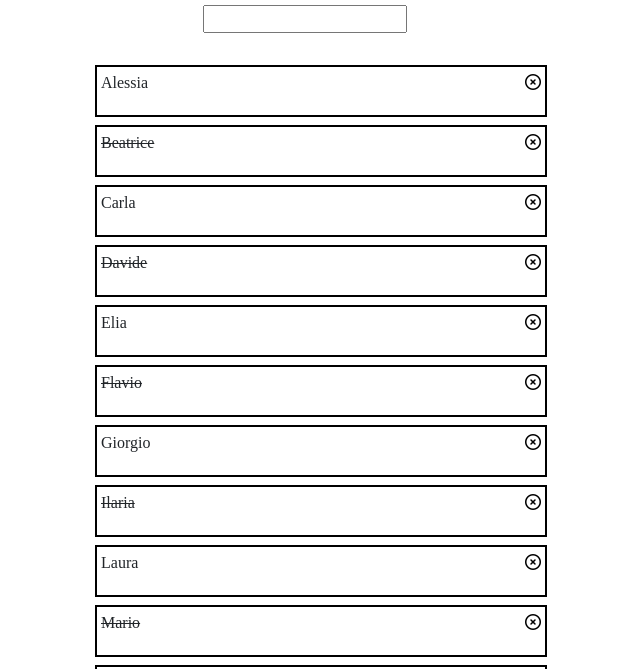
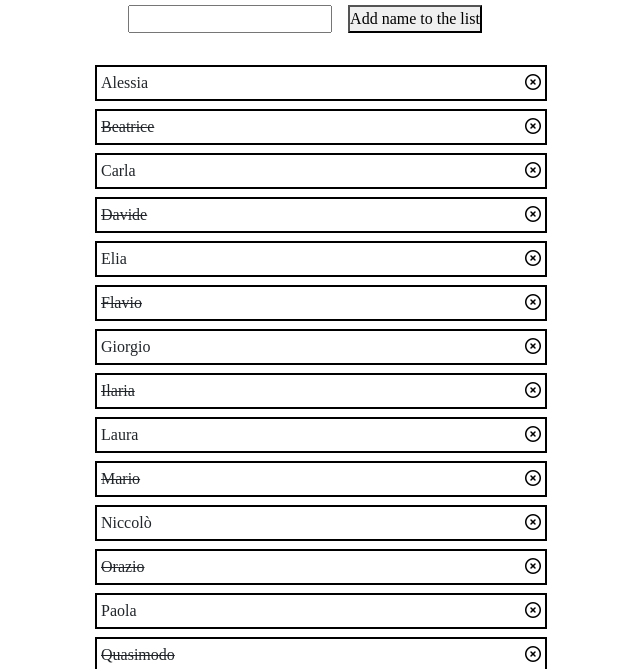
Before and after one commit to Michelazani/vue-todolist, a plain HTML site: page index.html in a window 1280 px wide. Shown: the part 131-800 px from the top of the page, without its empty margins (335-975 px from the left). Drawn offline with nearby package versions, Linux system fonts and the light colour scheme.

Commit message:
aggiunta elementi in console ma non  in pagina

```diff
--- a/index.html
+++ b/index.html
@@ -14,20 +14,19 @@
 
 </head>
 <body>
-
-
     <script src="https://unpkg.com/vue@3"></script>
-
     <div id="app">
         <main>
             <div class="wrapper mx-auto text-center">
                 <h1 class="p-3">Class number: 111</h1>
-                <input class="mb-4" type="text" name="insert-name" id="insert-name">
+                <div>
+                    <input class="mb-4" type="text" name="insert-name" id="insert-name" v-model="nameToAdd" >
+                    <button class="ms-3"  @click ="nameToBeAdded (nameToAdd)">Add name to the list</button>
+                </div>
                 <ul class="text-start">
-
                     <!-- :class -> se la proprietà di done è true, ALLORA viene aggiunta la classe -->
-                    <li class="my_border p-1 m-2 d-flex justify-content-between" v-for="(name, index ) in namesListPupils" :class="{'line-through': name.done === true }">
-                        <p> {{name.text}}</p>
+                    <li class="my_border p-1 m-2 d-flex justify-content-between" v-for="(name, nameToBeRemoved) in namesListPupils" :class="{'line-through': name.done === true }">
+                        <span> {{name.text}}</span>
                         <span><i @click="removeName(nameToBeRemoved)" class="fa-regular fa-circle-xmark" style="color: #000000;"></i></span>
                     </li>
                     </li>
@@ -35,10 +34,6 @@
             </div>
         </main>
     </div>
-
-    <script src="./js/script.js"></script>
-
-
     <script src="./js/script.js"></script>
 </body>
 </html>
--- a/js/script.js
+++ b/js/script.js
@@ -3,6 +3,7 @@ const {createApp} =Vue;
 createApp({
     data() {
         return {
+            nameToAdd : '',
             namesListPupils : [
                 {text: 'Alessia', done: false},
                 {text: 'Beatrice', done: true},
@@ -28,10 +29,18 @@ createApp({
 
     methods : {
         removeName(nameToBeRemoved){
-            console.log(nameToBeRemoved);
             this.namesListPupils.splice(nameToBeRemoved, 1);
+        },
+
+        nameToBeAdded (newName){
+            console.warn(newName)
+            // per eliminare gli spazi
+            newName = newName.trim(),
+            //!!!!!! NON SI VISUALIZZAAA!!!!!!!!!!!
+            // si vede in console ma rimanda sulla pagina una casella vuota
+            this.namesListPupils.push(newName),
+            this.nameToAdd = ''
         }
-
-    }
+    },
 
 }).mount('#app');
```
